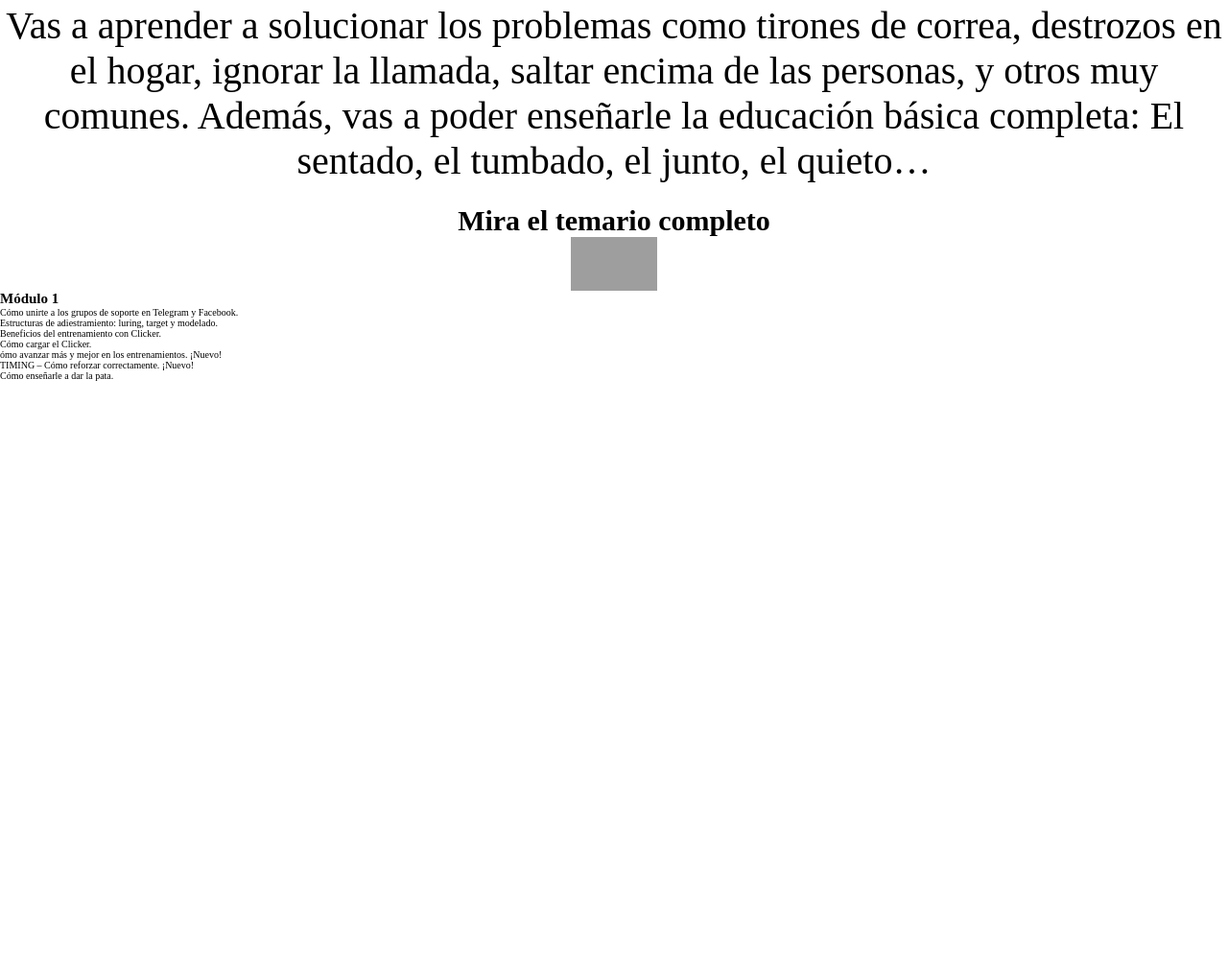
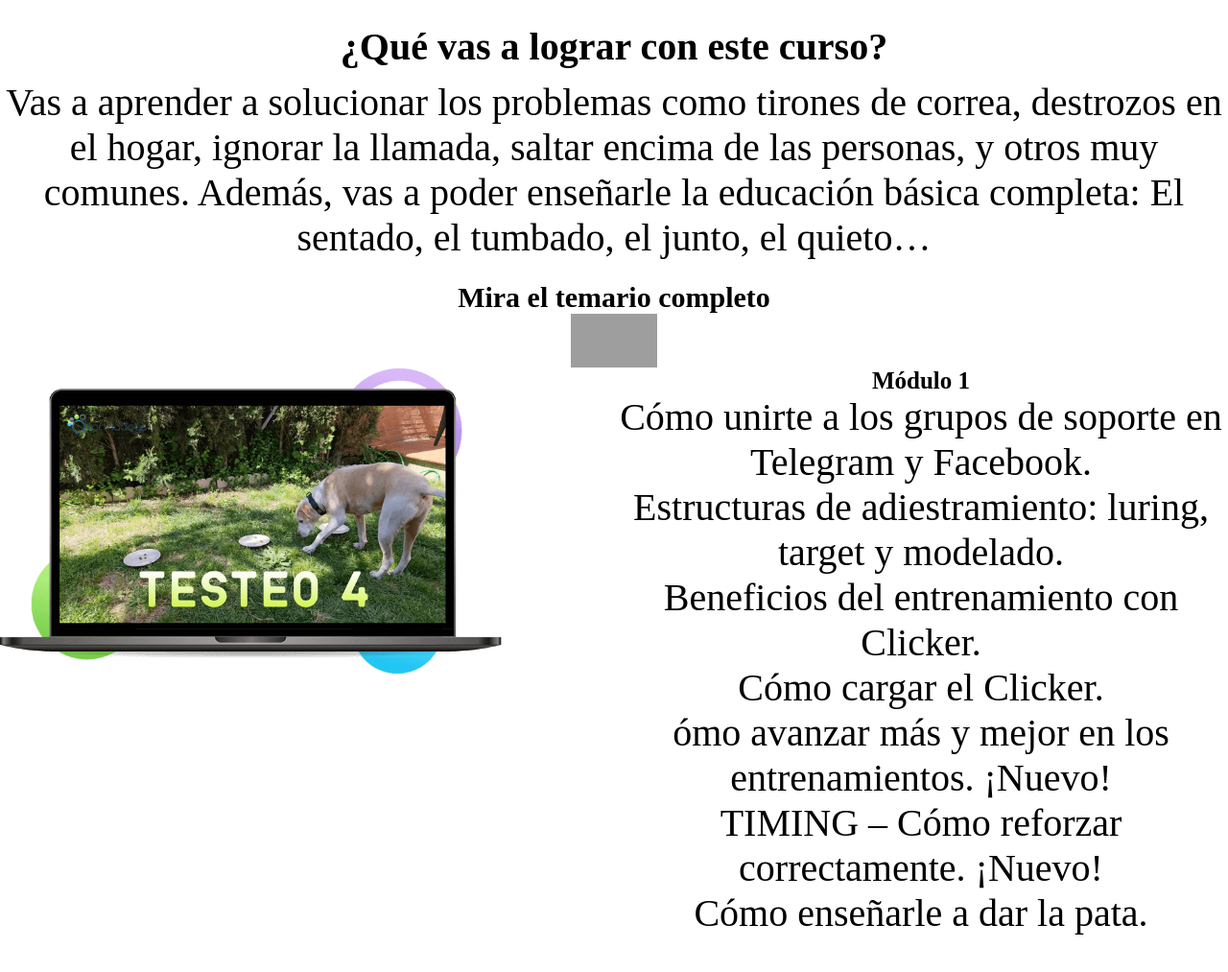
Before and after one commit to juan1miguel/Forma-dog, a plain HTML site: page index.html in a window 1280 px wide. Shown: the part 535-1548 px from the top of the page at 96% size. Before the commit the page ends 1078 px from the top, so only its background shows below. Drawn offline with Linux system fonts and the light colour scheme; grey boxes are pictures that could not be loaded.

Commit message:
modulo 1 casi terminado

```diff
--- a/index.html
+++ b/index.html
@@ -42,20 +42,23 @@
             <h1 class="text-2-cont-curso">Mira el temario completo</h1>
             <img draggable="false" role="img" class="emoji" alt="👇" src="https://s.w.org/images/core/emoji/13.0.1/svg/1f447.svg">
         </section>
-        <section>
+        <section class="modulo-1">
             <div class="c1">
-                <h1>Módulo 1</h1>
+                <h1 class="text-1-mod-1">Módulo 1</h1>
                 <ul>
-                    <li>Cómo unirte a los grupos de soporte en Telegram y Facebook.</li>
-                    <li>Estructuras de adiestramiento: luring, target y modelado.</li>
-                    <li>Beneficios del entrenamiento con Clicker.</li>
-                    <li>Cómo cargar el Clicker.</li>
-                    <li>ómo avanzar más y mejor en los entrenamientos. ¡Nuevo!</li>
-                    <li>TIMING – Cómo reforzar correctamente. ¡Nuevo!</li>
-                    <li>Cómo enseñarle a dar la pata.</li>
+                    <li class="text-1-li-1">Cómo unirte a los grupos de soporte en Telegram y Facebook.</li>
+                    <li class="text-1-li-1">Estructuras de adiestramiento: luring, target y modelado.</li>
+                    <li class="text-1-li-1">Beneficios del entrenamiento con Clicker.</li>
+                    <li class="text-1-li-1">Cómo cargar el Clicker.</li>
+                    <li class="text-1-li-1">ómo avanzar más y mejor en los entrenamientos. ¡Nuevo!</li>
+                    <li class="text-1-li-1">TIMING – Cómo reforzar correctamente. ¡Nuevo!</li>
+                    <li class="text-1-li-1">Cómo enseñarle a dar la pata.</li>
                 </ul>
             </div>
             <div class="c2">
+                <picture>
+                    <img src="./img/Módulo-1-1.png" alt="imagen del modulo 1" class="img-mod-1">
+                </picture>
             </div>
         </section>
     </main>
--- a/style.css
+++ b/style.css
@@ -59,6 +59,16 @@ img {
     height: 30vh;
     width: 100vw;
     position: relative;
+    text-align: center;
+}
+
+.c2 {
+    height: 30vh;
+    width: 90vw;
+    position: relative;
+    top: 24rem;
+    display: flex;
+    margin: auto;
 }
 
 .img-logo-cover {
@@ -105,6 +115,32 @@ img {
     font-size: 3rem;
 }
 
+.modulo-1 {
+    width: 100vw;
+    display: flex;
+    flex-wrap: wrap;
+    flex-direction: column;
+}
+
+.text-1-li-1 {
+    list-style: none;
+    font-size: 2rem;
+}
+
+.text-mod-title {
+    font-size: 2rem;
+}
+
+.text-1-mod-1 {
+    font-size: 2.5rem;
+}
+
+@media(min-width:250px) {
+    .c2 {
+        top: 11rem;
+    }
+}
+
 @media (min-width:450px) {
     .text-1 {
         font-size: 2rem;
@@ -128,6 +164,9 @@ img {
         width: 50vw;
         display: flex;
         margin: auto;
+    }
+    .c2 {
+        top: 4rem;
     }
 }
 
@@ -156,6 +195,9 @@ img {
     .text-1 {
         font-size: 2rem;
     }
+    .cont-img-mod-1 {
+        margin-top: auto;
+    }
 }
 
 @media (min-width: 1000px) {
@@ -171,8 +213,34 @@ img {
     }
     .text-cont-curso {
         font-size: 4rem;
+        margin-top: 8rem;
     }
     .text-1-cont-curso {
         font-size: 4rem;
     }
+    .c1 {
+        height: 30vh;
+        width: 50vw;
+        position: relative;
+    }
+    .modulo-1 {
+        width: 100vw;
+        display: flex;
+        flex-wrap: wrap;
+        flex-direction: row-reverse;
+    }
+    .c2 {
+        height: 120vh;
+        width: 50vw;
+        position: relative;
+        display: flex;
+        top: 0rem;
+    }
+    .text-1-li-1 {
+        font-size: 4rem;
+    }
+    .img-modulo-1 {
+        display: flex;
+        height: 80vh;
+    }
 }
```
Also changed, not shown: img/Módulo-1-1.png (added).
